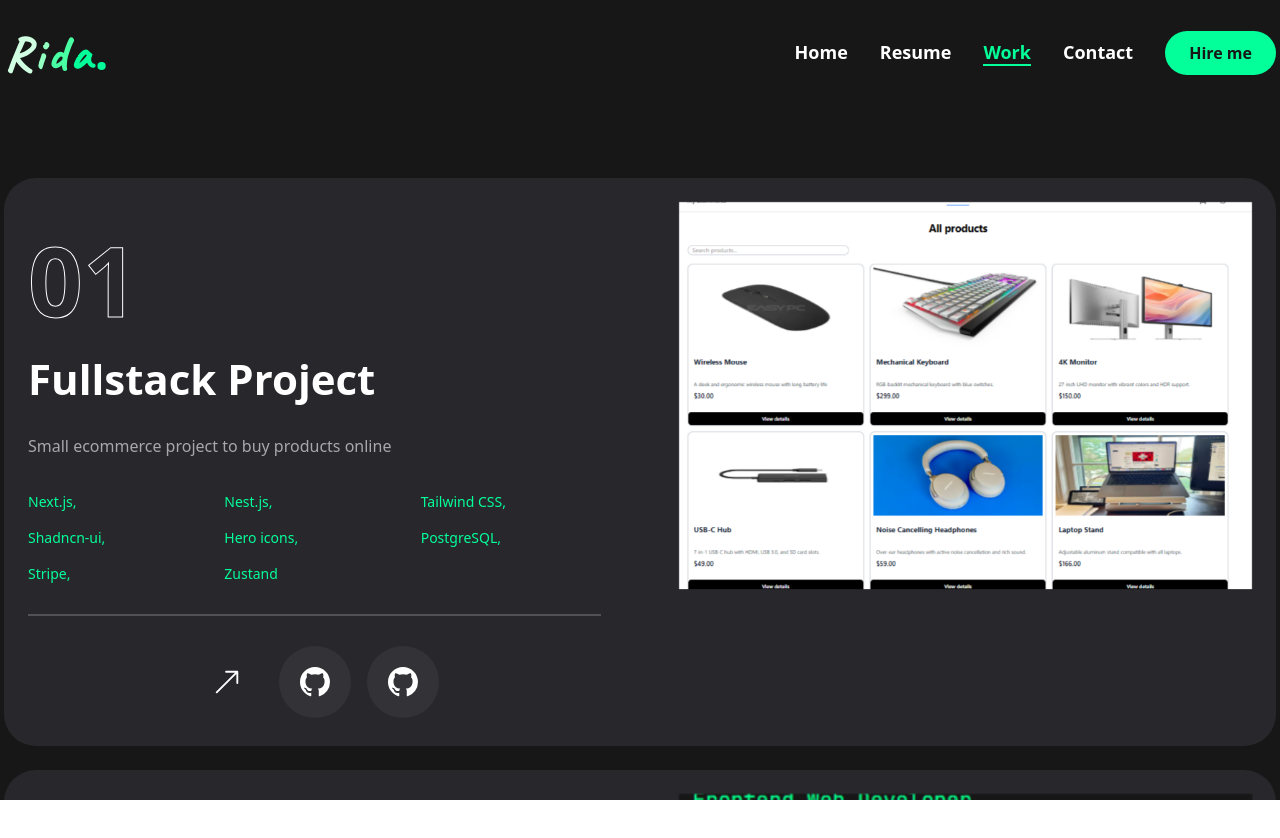
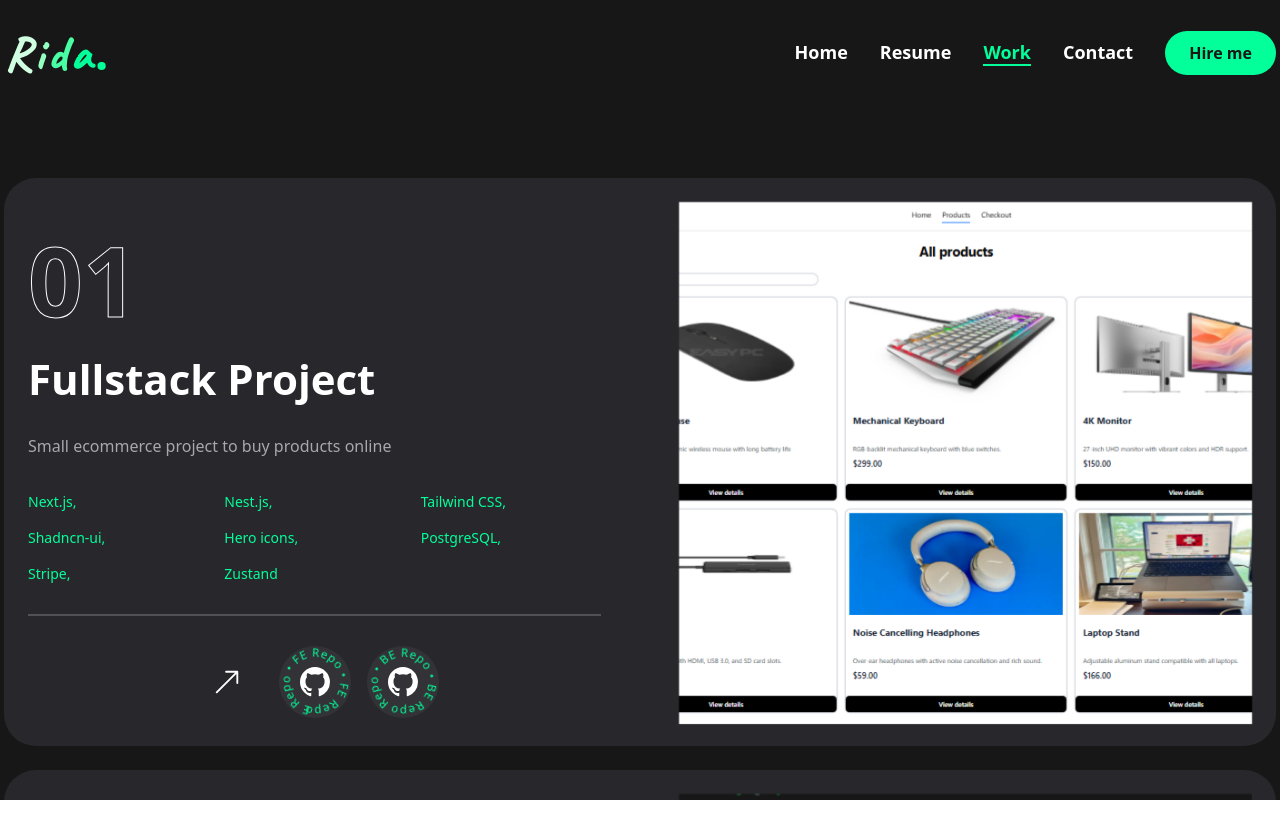
Before and after one commit to mohammadrida990/rida-portfolio, a Next.js app: page /work in a window 1280 px wide. Shown: the top 838 px of the page. Built offline with nearby package versions, Linux system fonts and the light colour scheme.

Commit message:
add  animation on github repo icon  in work page

```diff
--- a/app/globals.css
+++ b/app/globals.css
@@ -145,4 +145,14 @@
   .h3 {
     @apply text-[20px] xl:text-[24px] leading-[1.1] font-semibold;
   }
+
+  .animate-spin-curved {
+    animation: spin 7s linear infinite;
+  }
+
+  @keyframes spin {
+    to {
+      transform: rotate(360deg);
+    }
+  }
 }
--- a/app/resume/page.tsx
+++ b/app/resume/page.tsx
@@ -174,7 +174,7 @@ const experience = {
   items: [
     {
       company: "Anywr-group",
-      location: "France",
+      location: "France (Remotely)",
       position: "Frontend Developer",
       duration: "Dec 2021 - Present",
       description: [
@@ -225,7 +225,7 @@ const ResumePage = () => {
                   {experience.description}
                 </p>
 
-                <ScrollArea className="h-[400px]">
+                <ScrollArea className="h-full">
                   <ul className="grid gap-[30px]">
                     {experience.items.map((item, index) => (
                       <li
--- a/app/work/page.tsx
+++ b/app/work/page.tsx
@@ -1,9 +1,9 @@
 "use client";
 
+import CircleAnimation from "@/components/CircleAimation";
 import { motion } from "framer-motion";
 import Image from "next/image";
-import Link from "next/link";
-import { BsArrowUpRight, BsGithub } from "react-icons/bs";
+import { BsArrowUpRight } from "react-icons/bs";
 import "swiper/css";
 
 const projects = [
@@ -100,18 +100,13 @@ const Work = () => {
                   </motion.div>
                 </span>
 
-                <Link href={projects[0].github1}>
-                  <div className="h-[72px] w-[72px] bg flex justify-center items-center bg-white/5 rounded-full">
-                    <BsGithub className="text-white text-3xl hover:text-accent" />
-                  </div>
-                </Link>
+                <CircleAnimation data={projects[0].github1} caption="FE Repo" />
 
                 {projects[0].github2 && (
-                  <Link href={projects[0].github2}>
-                    <div className="h-[72px] w-[72px] bg flex justify-center items-center bg-white/5 rounded-full">
-                      <BsGithub className="text-white text-3xl hover:text-accent" />
-                    </div>
-                  </Link>
+                  <CircleAnimation
+                    data={projects[0].github2}
+                    caption="BE Repo"
+                  />
                 )}
               </div>
             </div>
@@ -120,7 +115,7 @@ const Work = () => {
           <div className="w-full xl:w-[50%]">
             <div className="xl:h-[520px] mb-12 ">
               <div className="w-full">
-                <div className="h-[435px] relative group flex justify-center items-center rounded-sm">
+                <div className="h-[435px] xl:h-[570px] relative group flex justify-center items-center rounded-sm">
                   {/* <div className="absolute top-0 bottom-0 w-full h-full z-10 bg-black/10" /> */}
                   <div className="w-full h-full relative">
                     <Image
@@ -178,18 +173,13 @@ const Work = () => {
                   </motion.div>
                 </span>
 
-                <Link href={projects[1].github1}>
-                  <div className="h-[72px] w-[72px] bg flex justify-center items-center bg-white/5 rounded-full">
-                    <BsGithub className="text-white text-3xl hover:text-accent" />
-                  </div>
-                </Link>
+                <CircleAnimation data={projects[1].github1} caption="FE Repo" />
 
                 {projects[1].github2 && (
-                  <Link href={projects[1].github2}>
-                    <div className="h-[72px] w-[72px] bg flex justify-center items-center bg-white/5 rounded-full">
-                      <BsGithub className="text-white text-3xl hover:text-accent" />
-                    </div>
-                  </Link>
+                  <CircleAnimation
+                    data={projects[1].github2}
+                    caption="FE Repo"
+                  />
                 )}
               </div>
             </div>
@@ -198,7 +188,7 @@ const Work = () => {
           <div className="w-full xl:w-[50%]">
             <div className="xl:h-[520px] mb-12">
               <div className="w-full">
-                <div className="h-[435px] relative group flex justify-center items-center rounded-sm">
+                <div className="h-[435px] xl:h-[570px] relative group flex justify-center items-center rounded-sm">
                   {/* <div className="absolute top-0 bottom-0 w-full h-full z-10 bg-black/10" /> */}
 
                   <div className="w-full h-full relative">
--- /dev/null
+++ b/components/CircleAimation.tsx
@@ -0,0 +1,41 @@
+import Link from "next/link";
+import React from "react";
+import { BsGithub } from "react-icons/bs";
+
+type Props = {
+  data: string;
+  caption: string;
+};
+
+const CircleAnimation = ({ data, caption }: Props) => {
+  return (
+    <Link href={data} target="_blank">
+      <div className="h-[72px] w-[72px] bg-white/5 rounded-full flex justify-center items-center">
+        <div className="relative h-[100px] w-[100px] flex justify-center items-center">
+          {/* Animated curved text */}
+          <svg
+            viewBox="0 0 100 100"
+            className="absolute top-0 left-0 w-full h-full animate-spin-curved pointer-events-none"
+          >
+            <defs>
+              <path
+                id="circlePath"
+                d="M50,50 m-35,0 a35,35 0 1,1 70,0 a35,35 0 1,1 -70,0"
+              />
+            </defs>
+
+            <text fill="#03ff99" letterSpacing="1" textAnchor="middle">
+              <textPath href="#circlePath" startOffset="50%" className="text-">
+                {caption} • {caption} • {caption} •
+              </textPath>
+            </text>
+          </svg>
+
+          <BsGithub className="text-white text-3xl hover:text-accent" />
+        </div>
+      </div>
+    </Link>
+  );
+};
+
+export default CircleAnimation;
```
